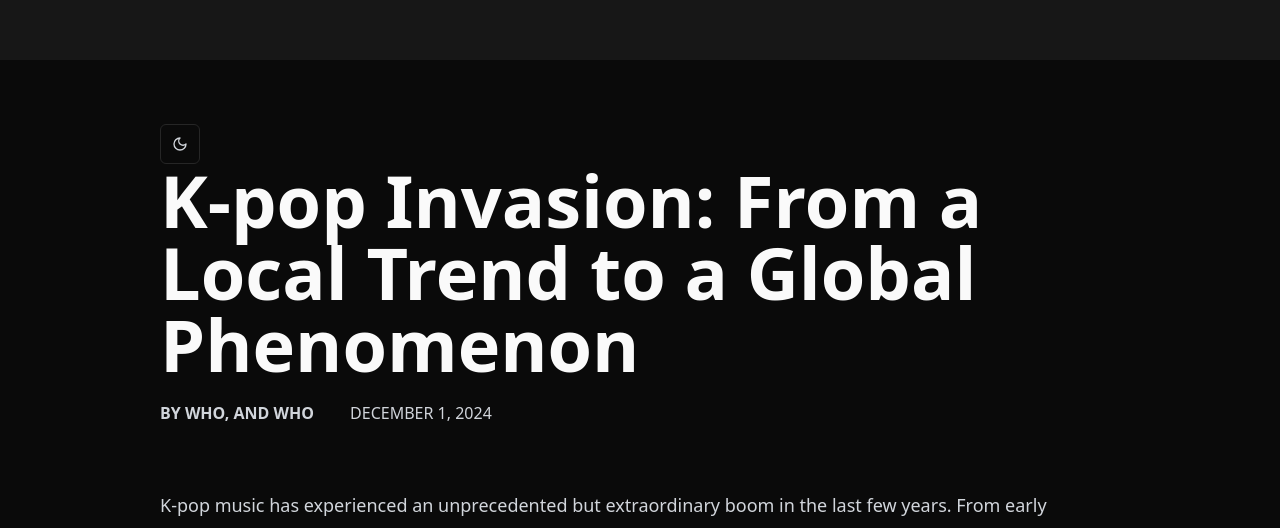
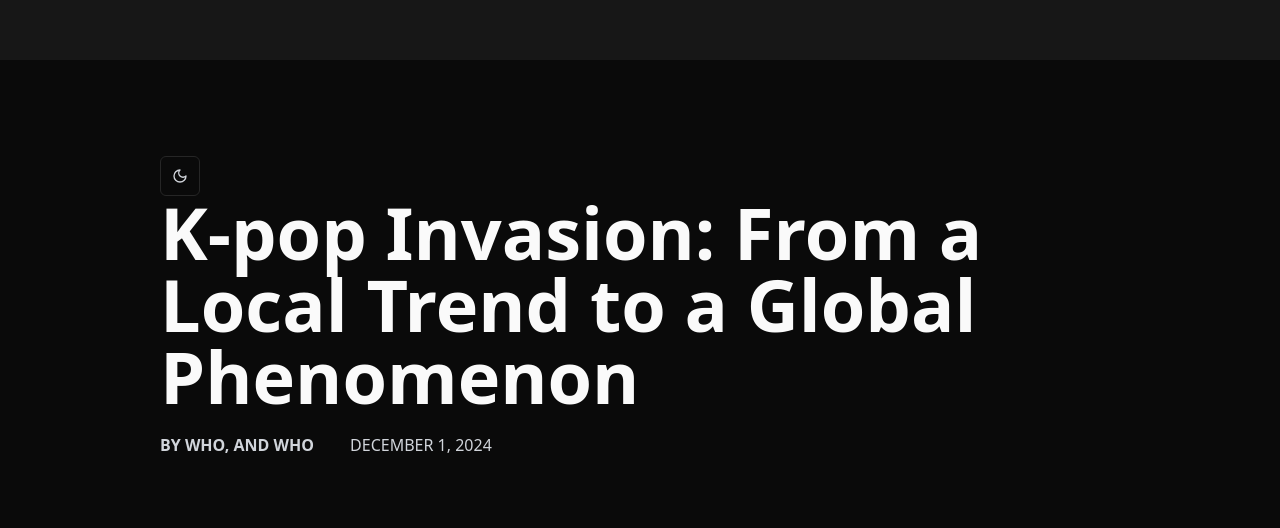
Before and after one commit to Pullze/kpop-info-vis, a React (Vite) app in the folder app/: page / in a window 1280 px wide. Shown: the part 260-788 px from the top of the page. Built offline with nearby package versions, Linux system fonts and the light colour scheme.

Commit message:
update image

```diff
--- a/app/src/App.tsx
+++ b/app/src/App.tsx
@@ -7,17 +7,23 @@ import Article from "@/components/article.tsx";
 function App() {
   return (
     <ThemeProvider defaultTheme="dark" storageKey="vite-ui-theme">
-      <div className={"w-full h-80 bg-neutral-900"} />
-        <div
-          className={"prose dark:prose-invert prose-sm mx-auto my-8 px-4 md:my-16 md:px-8 md:prose-base lg:prose-lg xl:max-w-screen-lg"}>
-          <ModeToggle />
-          <h1 className="not-prose dark:text-neutral-50 text-neutral-950 scroll-m-20 text-4xl md:text-6xl font-bold leading-normal lg:text-7xl">
+      <div className={"w-full h-80 bg-neutral-900"}/>
+      <Article className={"py-8"}>
+        <ModeToggle/>
+        <h1
+          className="not-prose dark:text-neutral-50 text-neutral-950 scroll-m-20 text-4xl md:text-6xl font-bold leading-normal lg:text-7xl">
           K-pop Invasion: From a Local Trend to a Global Phenomenon
         </h1>
-          <p className={"uppercase text-base font-semibold"}>By who, and who <span className="ml-8 font-normal">December 1, 2024</span></p>
+        <p className={"uppercase text-base font-semibold"}>By who, and who <span className="ml-8 font-normal">December 1, 2024</span>
+        </p>
+      </Article>
+      <div className={"w-full content-center overflow-clip"}>
+        <img
+          src={"https://0.soompi.io/wp-content/uploads/2022/07/21100645/NewJeans-1.jpeg"}
+          className={"not-prose object-top object-cover h-[600px] w-full"}/>
       </div>
       <Article>
-          <Kpop />
+        <Kpop/>
       </Article>
       <div className={"w-full h-80 bg-neutral-900 content-center"}>
         <h4 className={"text-center text-neutral-400 scroll-m-20 font-medium tracking-tight"}>SI-649 Final Project</h4>
```
Lines whose indentation alone changed are shown as unchanged.
